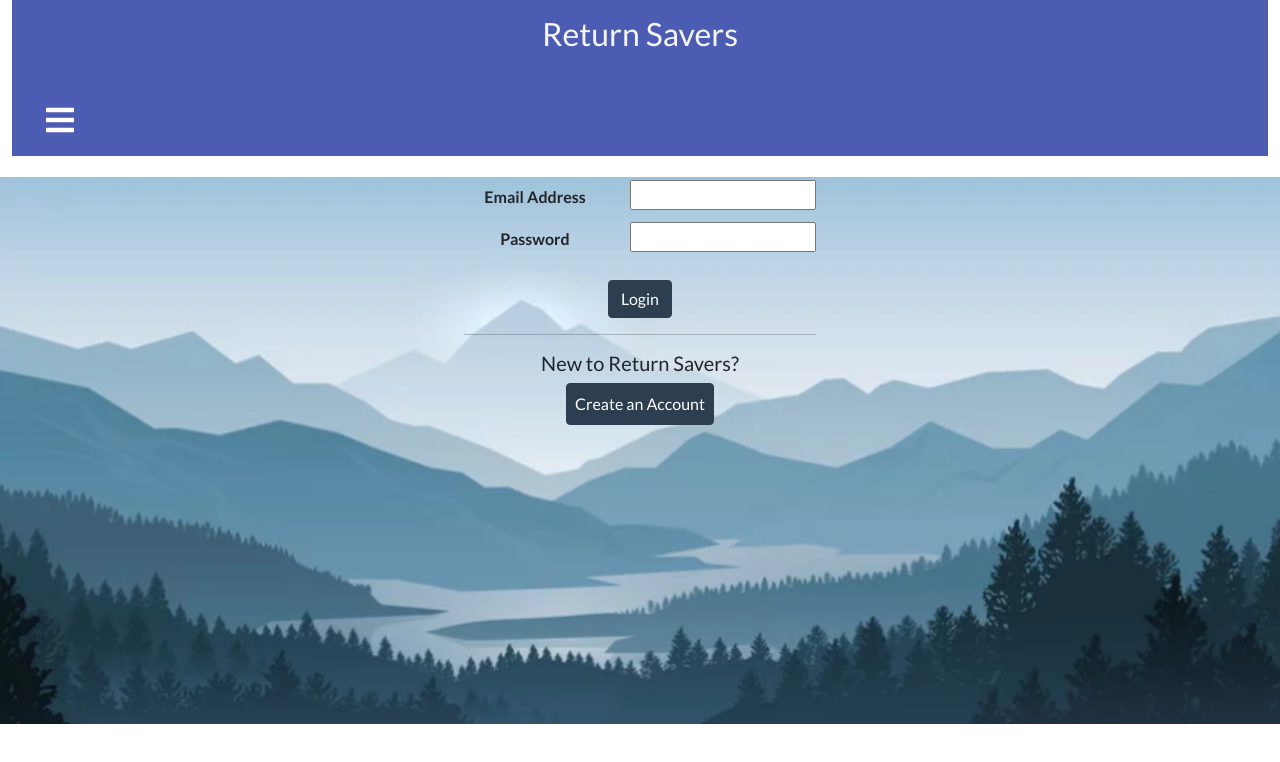
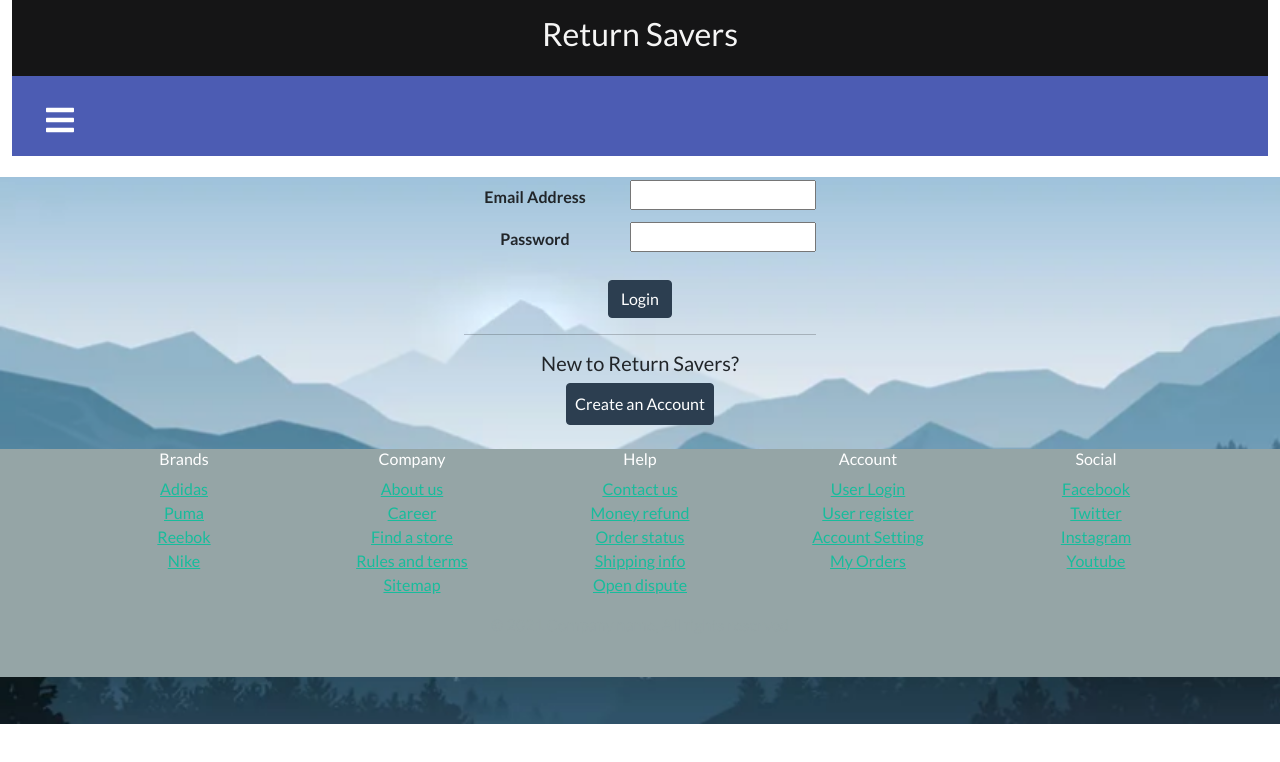
Before and after one commit to Pax110/returns_savers, a React (Create React App) app in the folder client/: page /login in a window 1280 px wide. Shown: the top 762 px of the page. Built offline with nearby package versions, Linux system fonts and the light colour scheme; the HTML template or start-up script is replaced by a standard one.

Commit message:
Footer Added

```diff
--- a/client/src/App.js
+++ b/client/src/App.js
@@ -16,7 +16,7 @@ import CaptureBlueBase from './CaptureBlueBase.PNG';
 import LogInPage from './pages/LogInPage';
 import Header from './components/Layout/Header';
 import UserListPage from './pages/UserListPage';
-
+import Footer from './components/Footer';
 function App() {
 
 return (
@@ -53,6 +53,7 @@ return (
     </Routes><br/>
 
   </Container>
+  <Footer />
 
 </div>
   );
--- /dev/null
+++ b/client/src/components/Footer.js
@@ -0,0 +1,72 @@
+import React from 'react'
+
+function Footer() {
+    return (
+        <div>
+                <footer class="section-footer bg-secondary">
+        <div class="container">
+            <section class="footer-top padding-y-lg text-white">
+                <div class="row">
+                    <aside class="col-md col-6">
+                        <h6 class="title">Brands</h6>
+                        <ul class="list-unstyled">
+                            <li> <a href="#">Adidas</a></li>
+                            <li> <a href="#">Puma</a></li>
+                            <li> <a href="#">Reebok</a></li>
+                            <li> <a href="#">Nike</a></li>
+                        </ul>
+                    </aside>
+                    <aside class="col-md col-6">
+                        <h6 class="title">Company</h6>
+                        <ul class="list-unstyled">
+                            <li> <a href="#">About us</a></li>
+                            <li> <a href="#">Career</a></li>
+                            <li> <a href="#">Find a store</a></li>
+                            <li> <a href="#">Rules and terms</a></li>
+                            <li> <a href="#">Sitemap</a></li>
+                        </ul>
+                    </aside>
+                    <aside class="col-md col-6">
+                        <h6 class="title">Help</h6>
+                        <ul class="list-unstyled">
+                            <li> <a href="#">Contact us</a></li>
+                            <li> <a href="#">Money refund</a></li>
+                            <li> <a href="#">Order status</a></li>
+                            <li> <a href="#">Shipping info</a></li>
+                            <li> <a href="#">Open dispute</a></li>
+                        </ul>
+                    </aside>
+                    <aside class="col-md col-6">
+                        <h6 class="title">Account</h6>
+                        <ul class="list-unstyled">
+                            <li> <a href="#"> User Login </a></li>
+                            <li> <a href="#"> User register </a></li>
+                            <li> <a href="#"> Account Setting </a></li>
+                            <li> <a href="#"> My Orders </a></li>
+                        </ul>
+                    </aside>
+                    <aside class="col-md">
+                        <h6 class="title">Social</h6>
+                        <ul class="list-unstyled">
+                            <li><a href="#"> <i class="fab fa-facebook"></i> Facebook </a></li>
+                            <li><a href="#"> <i class="fab fa-twitter"></i> Twitter </a></li>
+                            <li><a href="#"> <i class="fab fa-instagram"></i> Instagram </a></li>
+                            <li><a href="#"> <i class="fab fa-youtube"></i> Youtube </a></li>
+                        </ul>
+                    </aside>
+                </div>
+            </section>
+
+            <section class="footer-bottom text-center">
+
+
+                    <p class="text-muted"> &copy; 2021 Company name, All rights reserved </p>
+                    <br />
+            </section>
+        </div>
+    </footer>
+        </div>
+    )
+}
+
+export default Footer
--- a/client/src/components/Layout/Header.css
+++ b/client/src/components/Layout/Header.css
@@ -1,5 +1,5 @@
 .header-container {
-    background-color: #4c5cb3;
+    background-color: #151516;
     padding: 15px;
 
 }
--- a/client/src/components/LogIn.js
+++ b/client/src/components/LogIn.js
@@ -24,7 +24,7 @@ const LogIn = () => {
                 body: JSON.stringify(loginInfo)
             })
             if (loginResult.ok) {
-                //alert('Hello: '+username)
+                //alert('Hello: '+email)
                 setLoginError('')
                 navigate('/')
             }
--- a/client/src/components/sidebar/Navbar.js
+++ b/client/src/components/sidebar/Navbar.js
@@ -15,10 +15,13 @@ const Navbar = () => {
       <>
     <IconContext.Provider value={{color: '#fff'}}>
     <div className="navbar">
+      {/* <h1 className="navbar">Test</h1> */}
       <Link to="#" className="menu-bars">
         <FaIcons.FaBars onClick={showSidebar}/>
       </Link>
     </div>
+
+
     <nav className={sidebar ? 'nav-menu active' : 'nav-menu'}>
         <ul className='nav-menu-items' onClick={showSidebar}>
             <li className="navbar-toggle">
--- a/client/src/components/sidebar/SidebarData.js
+++ b/client/src/components/sidebar/SidebarData.js
@@ -52,17 +52,5 @@ export const SidebarData = [
         path: '/help',
         icon: <IoIcons.IoMdHelpCircle />,
         cName: 'nav-text'
-    },
-    {
-        title: 'Header',
-        path: '/header',
-        icon: <FaIcons.FaEnvelopeOpenText />,
-        cName: 'nav-text'
-    },
-    {
-        title: 'Footer',
-        path: '/footer',
-        icon: <FaIcons.FaEnvelopeOpenText />,
-        cName: 'nav-text'
     }
 ]
```
